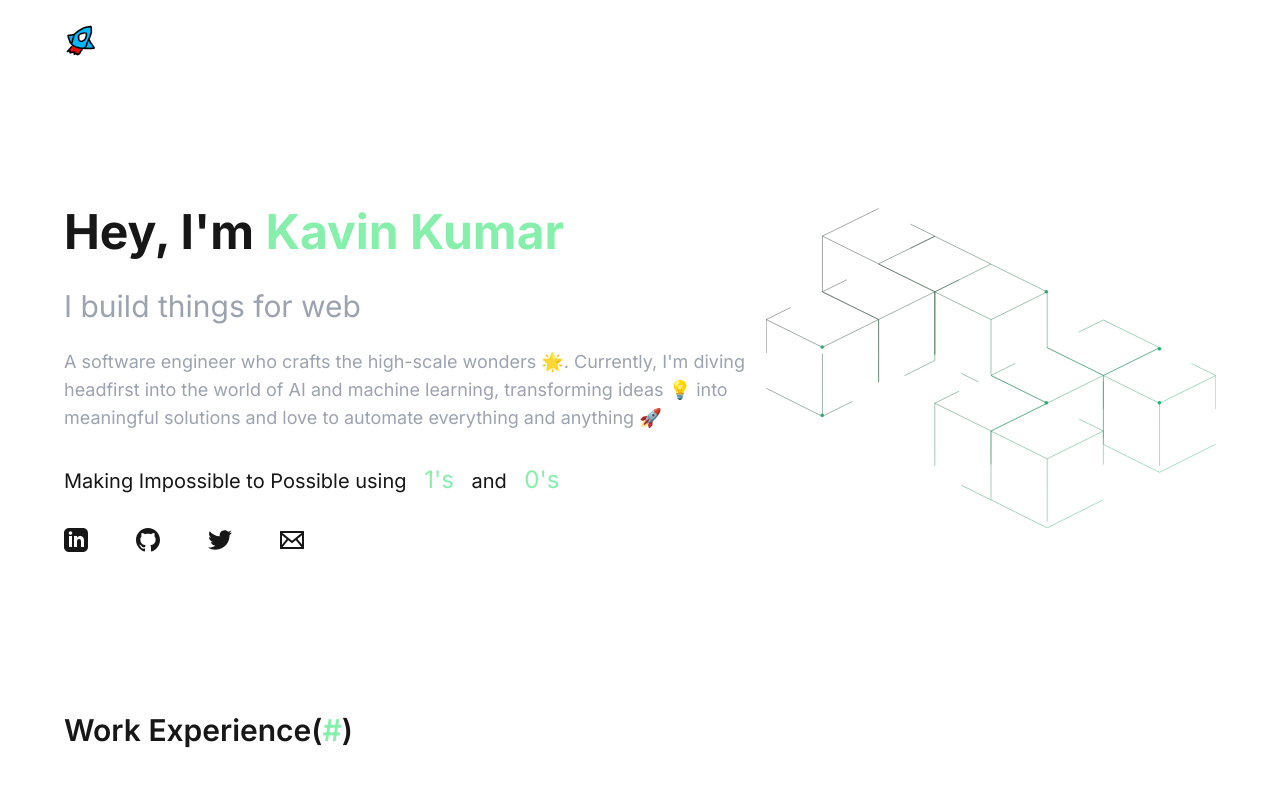
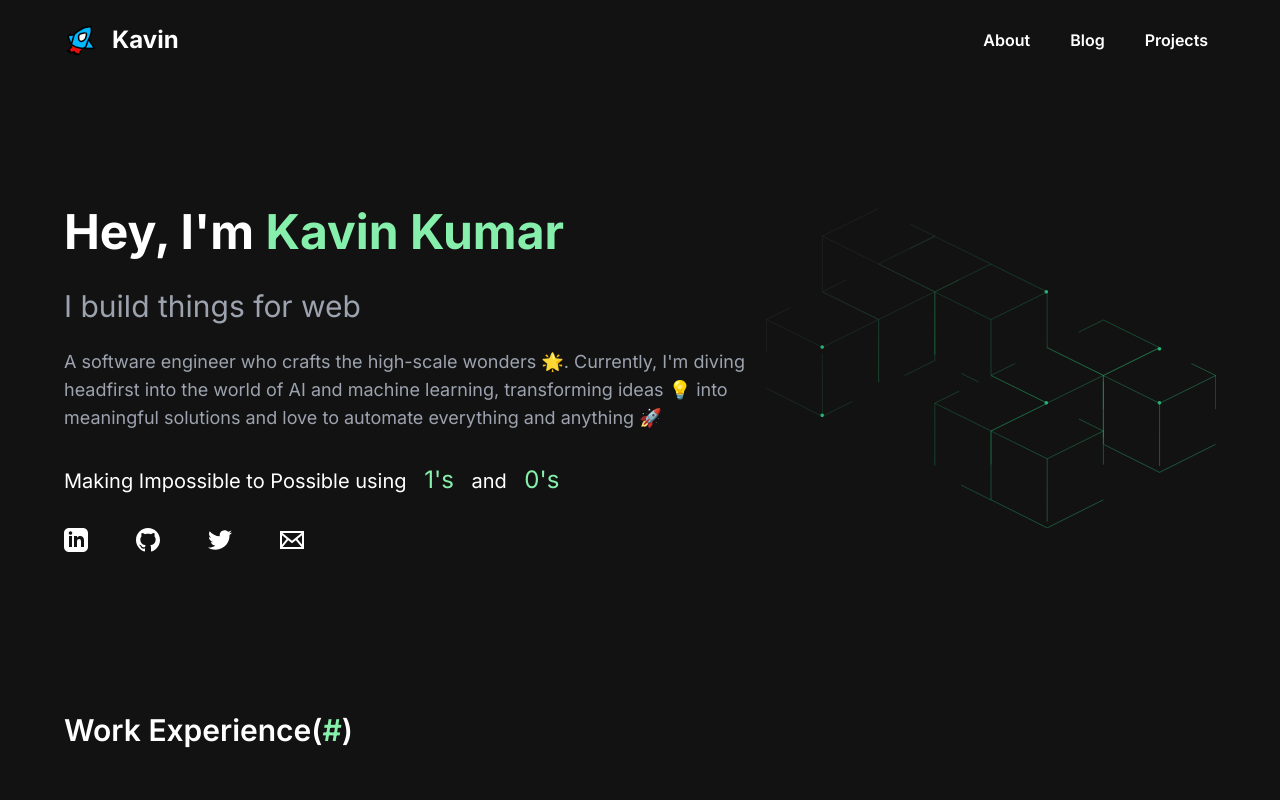
Before and after one commit to kavinkumar999/kavinkumar999.github.io, a Next.js app: page / in a window 1280 px wide. Shown: the top 800 px of the page. Built offline with nearby package versions, Linux system fonts and the light colour scheme.

Commit message:
feat: implement the themeProvider

```diff
--- a/package.json
+++ b/package.json
@@ -12,6 +12,7 @@
     "framer-motion": "^11.5.6",
     "lucide-react": "^0.446.0",
     "next": "14.2.13",
+    "next-themes": "^0.3.0",
     "react": "^18",
     "react-dom": "^18"
   },
--- a/src/app/layout.tsx
+++ b/src/app/layout.tsx
@@ -1,5 +1,6 @@
 import type { Metadata } from "next";
 import { Inter } from "next/font/google";
+import { ThemeProvider } from "@/components/theme-provider"
 import "./styles/globals.css";
 import Header from "./components/header";
 
@@ -18,10 +19,17 @@
   return (
     <html lang="en">
       <body className={inter.className}>
-        <Header />
-        <main className="max-w-7xl mx-auto md:px-16 px-6 lg:mt-32 mt-20">
-          {children}
-        </main>
+        <ThemeProvider
+            attribute="class"
+            defaultTheme="dark"
+            enableSystem
+            disableTransitionOnChange
+          >
+            <Header />
+            <main className="max-w-7xl mx-auto md:px-16 px-6 lg:mt-32 mt-20">
+              {children}
+            </main>
+          </ThemeProvider>
       </body>
     </html>
   );
--- a/src/app/styles/globals.css
+++ b/src/app/styles/globals.css
@@ -2,17 +2,6 @@
 @tailwind components;
 @tailwind utilities;
 
-:root {
-  --background: #ffffff;
-  --foreground: #171717;
-}
-
-@media (prefers-color-scheme: dark) {
-  :root {
-    --background: #1f2022;
-    --foreground: #ededed;
-  }
-}
 
 body {
   color: var(--foreground);
--- /dev/null
+++ b/src/components/theme-provider.tsx
@@ -0,0 +1,9 @@
+"use client"
+
+import * as React from "react"
+import { ThemeProvider as NextThemesProvider } from "next-themes"
+import { type ThemeProviderProps } from "next-themes/dist/types"
+
+export function ThemeProvider({ children, ...props }: ThemeProviderProps) {
+  return <NextThemesProvider {...props}>{children}</NextThemesProvider>
+}
```
Also changed, not shown: 1 other file (tests, documents, lock files or other folders).
